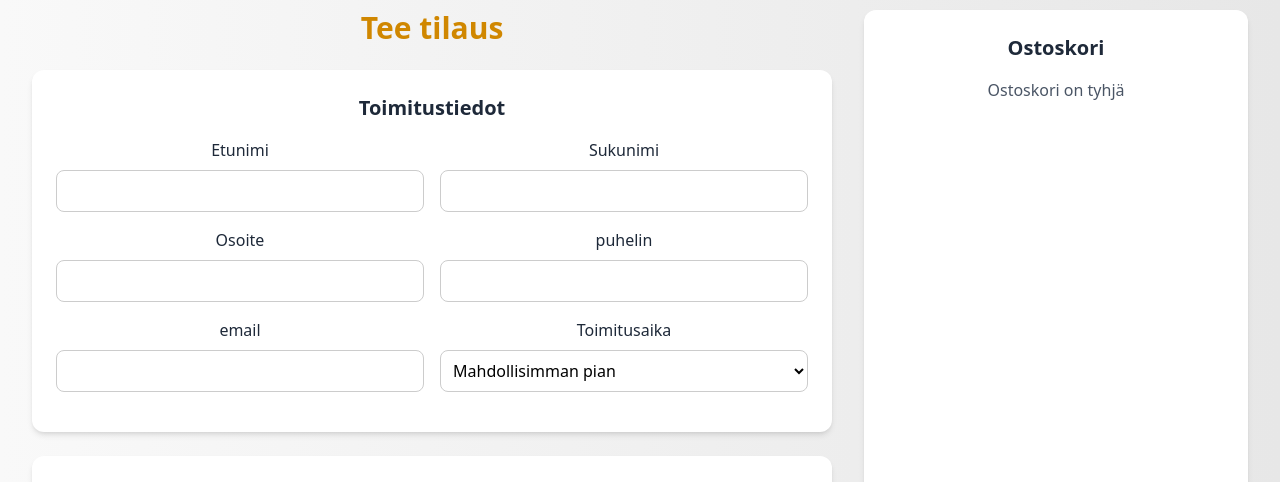
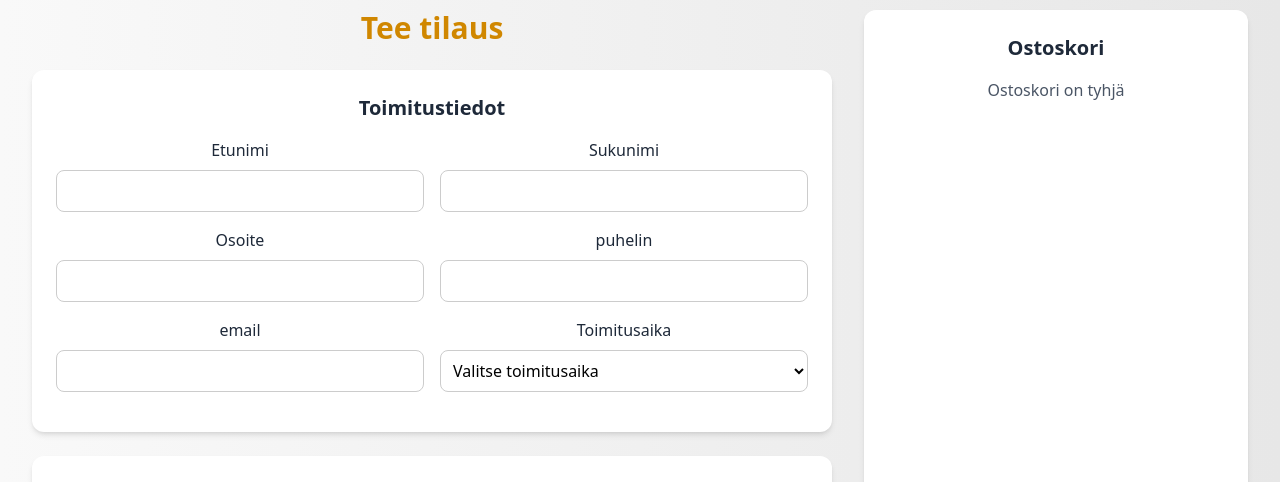
Before and after one commit to Kreetrix/web-project-frontend, a React (Vite) app: page /order in a window 1280 px wide. Shown: the part 196-678 px from the top of the page. Built offline with nearby package versions, Linux system fonts and the light colour scheme.

Commit message:
Enhance form validation and pass isFormValid prop to Cart component

```diff
--- a/src/components/Order/Cart.jsx
+++ b/src/components/Order/Cart.jsx
@@ -1,7 +1,7 @@
 import React from "react";
 import { useCart } from "../../contexts/CartContext";
 
-const Cart = () => {
+const Cart = ({ isFormValid }) => {
   const { cartItems, removeFromCart } = useCart();
 
   const calculateTotal = () => {
@@ -62,7 +62,14 @@ const Cart = () => {
             </span>
           </div>
 
-          <button className="w-full bg-gradient-to-r from-orange-300 via-orange-400 to-yellow-500 hover:from-yellow-500 hover:to-yellow-700 text-white font-bold py-3 px-4 rounded-lg mt-6 shadow-md transition-all duration-300">
+          <button
+            className={`w-full bg-gradient-to-r from-orange-300 via-orange-400 to-yellow-500 text-white font-bold py-3 px-4 rounded-lg mt-6 shadow-md transition-all duration-300 ${
+              !isFormValid
+                ? "opacity-50 cursor-not-allowed"
+                : "hover:from-yellow-500 hover:to-yellow-700"
+            }`}
+            disabled={!isFormValid}
+          >
             Maksa tilaus
           </button>
         </div>
--- a/src/components/Order/DeliveryForm.jsx
+++ b/src/components/Order/DeliveryForm.jsx
@@ -1,14 +1,44 @@
 // DeliveryForm.jsx
-import React from "react";
+import React, { useEffect } from "react";
 
-const DeliveryForm = ({ firstName, setFirstName, lastName, setLastName, address, setAddress, phone,
-    setPhone, email, setEmail, deliveryTime, setDeliveryTime }) => (
-    <div className="bg-white  dark:bg-gray-600  rounded-xl shadow-md p-6 mb-6">
-        <h3 className="text-xl font-bold mb-4  text-gray-800 dark:text-gray-100">Toimitustiedot</h3>
+const DeliveryForm = ({
+  firstName,
+  setFirstName,
+  lastName,
+  setLastName,
+  address,
+  setAddress,
+  phone,
+  setPhone,
+  email,
+  setEmail,
+  deliveryTime,
+  setDeliveryTime,
+  setIsFormValid,
+}) => {
+  useEffect(() => {
+    // Check if all fields are filled
+    const isValid =
+      firstName.trim() &&
+      lastName.trim() &&
+      address.trim() &&
+      phone.trim() &&
+      email.trim() &&
+      deliveryTime;
+    setIsFormValid(isValid);
+  }, [firstName, lastName, address, phone, email, deliveryTime, setIsFormValid]);
+
+  return (
+    <div className="bg-white dark:bg-gray-600 rounded-xl shadow-md p-6 mb-6">
+      <h3 className="text-xl font-bold mb-4 text-gray-800 dark:text-gray-100">
+        Toimitustiedot
+      </h3>
 
       <div className="grid md:grid-cols-2 gap-4 mb-4">
         <div>
-                <label className="block text-gray-800 dark:text-gray-100 mb-2">Etunimi</label>
+          <label className="block text-gray-800 dark:text-gray-100 mb-2">
+            Etunimi
+          </label>
           <input
             type="text"
             value={firstName}
@@ -17,7 +47,9 @@ const DeliveryForm = ({ firstName, setFirstName, lastName, setLastName, address,
           />
         </div>
         <div>
-                <label className="block  text-gray-800 dark:text-gray-100 mb-2">Sukunimi</label>
+          <label className="block text-gray-800 dark:text-gray-100 mb-2">
+            Sukunimi
+          </label>
           <input
             type="text"
             value={lastName}
@@ -26,7 +58,9 @@ const DeliveryForm = ({ firstName, setFirstName, lastName, setLastName, address,
           />
         </div>
         <div>
-                <label className="block text-gray-800 dark:text-gray-100 mb-2">Osoite</label>
+          <label className="block text-gray-800 dark:text-gray-100 mb-2">
+            Osoite
+          </label>
           <input
             type="text"
             value={address}
@@ -35,7 +69,9 @@ const DeliveryForm = ({ firstName, setFirstName, lastName, setLastName, address,
           />
         </div>
         <div>
-                <label className="block text-gray-800 dark:text-gray-100 mb-2">puhelin</label>
+          <label className="block text-gray-800 dark:text-gray-100 mb-2">
+            puhelin
+          </label>
           <input
             type="text"
             value={phone}
@@ -44,7 +80,9 @@ const DeliveryForm = ({ firstName, setFirstName, lastName, setLastName, address,
           />
         </div>
         <div>
-                <label className="block text-gray-800 dark:text-gray-100 mb-2">email</label>
+          <label className="block text-gray-800 dark:text-gray-100 mb-2">
+            email
+          </label>
           <input
             type="text"
             value={email}
@@ -53,22 +91,23 @@ const DeliveryForm = ({ firstName, setFirstName, lastName, setLastName, address,
           />
         </div>
         <div>
-                <label className="block text-gray-800 dark:text-gray-100 mb-2">Toimitusaika</label>
+          <label className="block text-gray-800 dark:text-gray-100 mb-2">
+            Toimitusaika
+          </label>
           <select
             value={deliveryTime}
             onChange={(e) => setDeliveryTime(e.target.value)}
             className="w-full px-4 py-2 border rounded-lg focus:outline-none focus:ring-2 focus:ring-yellow-500"
           >
+            <option value="">Valitse toimitusaika</option>
             <option value="ASAP">Mahdollisimman pian</option>
             <option value="30min">30 minuutin päästä</option>
             <option value="1h">1 tunnin päästä</option>
           </select>
         </div>
-
-
-
       </div>
     </div>
   );
+};
 
 export default DeliveryForm;
--- a/src/pages/Order.jsx
+++ b/src/pages/Order.jsx
@@ -6,27 +6,20 @@ import Cart from "../components/Order/Cart";
 function Order() {
   const [firstName, setFirstName] = useState("");
   const [lastName, setLastName] = useState("");
-    const [address, setAddress] = useState('');
-    const [phone, setPhone] = useState('');
-    const [email, setEmail] = useState('');
-    const [paymentMethod, setPaymentMethod] = useState("")
-
-
-    const [cartItems, setCartItems] = useState([
-        { id: 1, name: "Classic Burger", price: 9.90, quantity: 1 },
-        { id: 2, name: "Ranskalaiset", price: 5.80, quantity: 2 },
-    ]);
-
-    const removeFromCart = (id) => {
-        setCartItems(cartItems.filter(item => item.id !== id));
-    };
-
+  const [address, setAddress] = useState("");
+  const [phone, setPhone] = useState("");
+  const [email, setEmail] = useState("");
+  const [deliveryTime, setDeliveryTime] = useState("");
+  const [isFormValid, setIsFormValid] = useState(false);
+  const [paymentMethod, setPaymentMethod] = useState("");
 
   return (
     <main className="container mx-auto px-4 py-8">
       <div className="grid md:grid-cols-3 gap-8">
         <div className="md:col-span-2">
-                    <h2 className="text-3xl font-bold mb-6 text-yellow-600">Tee tilaus</h2>
+          <h2 className="text-3xl font-bold mb-6 text-yellow-600">
+            Tee tilaus
+          </h2>
 
           <DeliveryForm
             firstName={firstName}
@@ -39,16 +32,17 @@ function Order() {
             setPhone={setPhone}
             email={email}
             setEmail={setEmail}
+            deliveryTime={deliveryTime}
+            setDeliveryTime={setDeliveryTime}
+            setIsFormValid={setIsFormValid}
           />
-
-
           <PaymentMethod
             paymentMethod={paymentMethod}
             setPaymentMethod={setPaymentMethod}
           />
         </div>
 
-                <Cart cartItems={cartItems} removeFromCart={removeFromCart} />
+        <Cart isFormValid={isFormValid} />
       </div>
     </main>
   );
```
Lines whose indentation alone changed are shown as unchanged.
